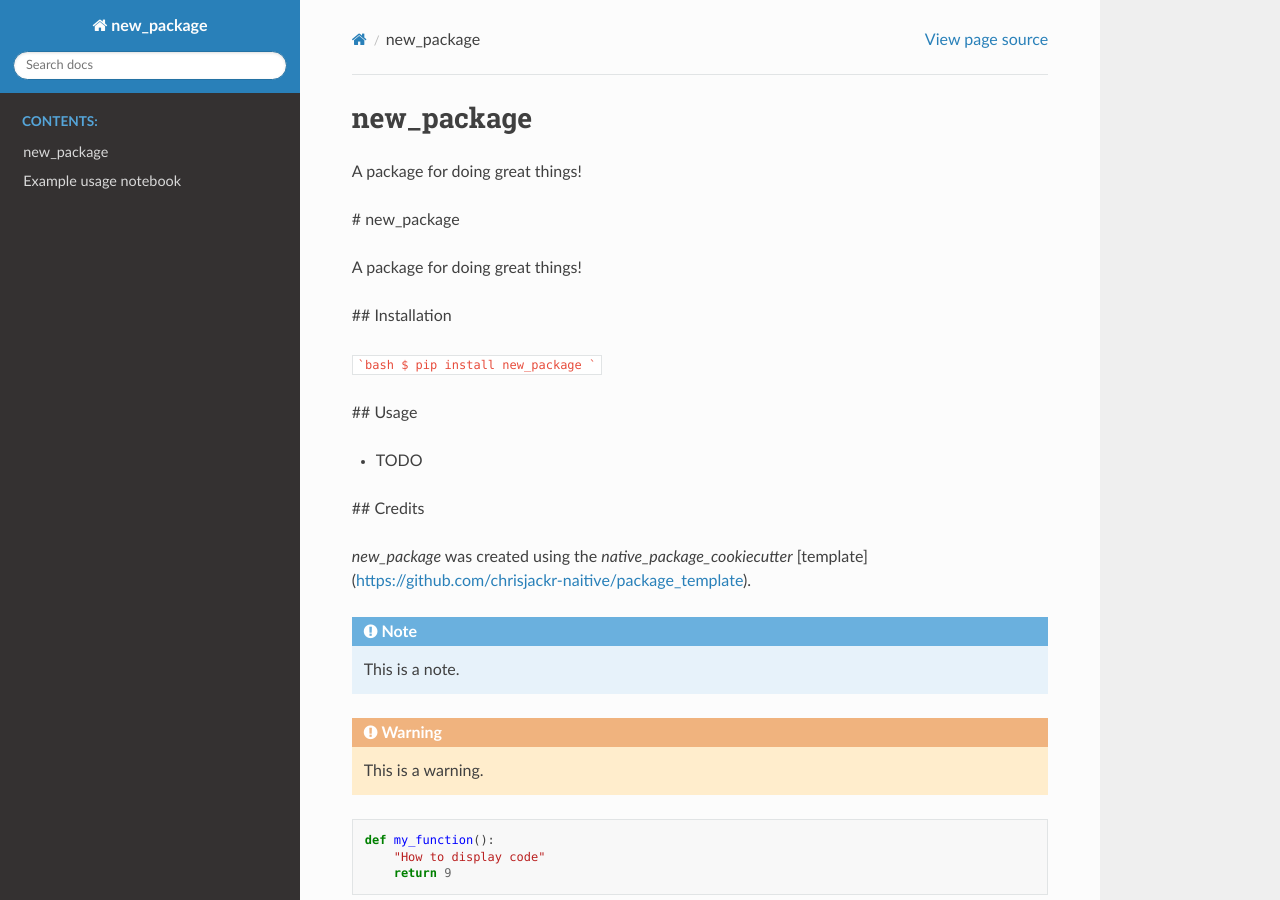
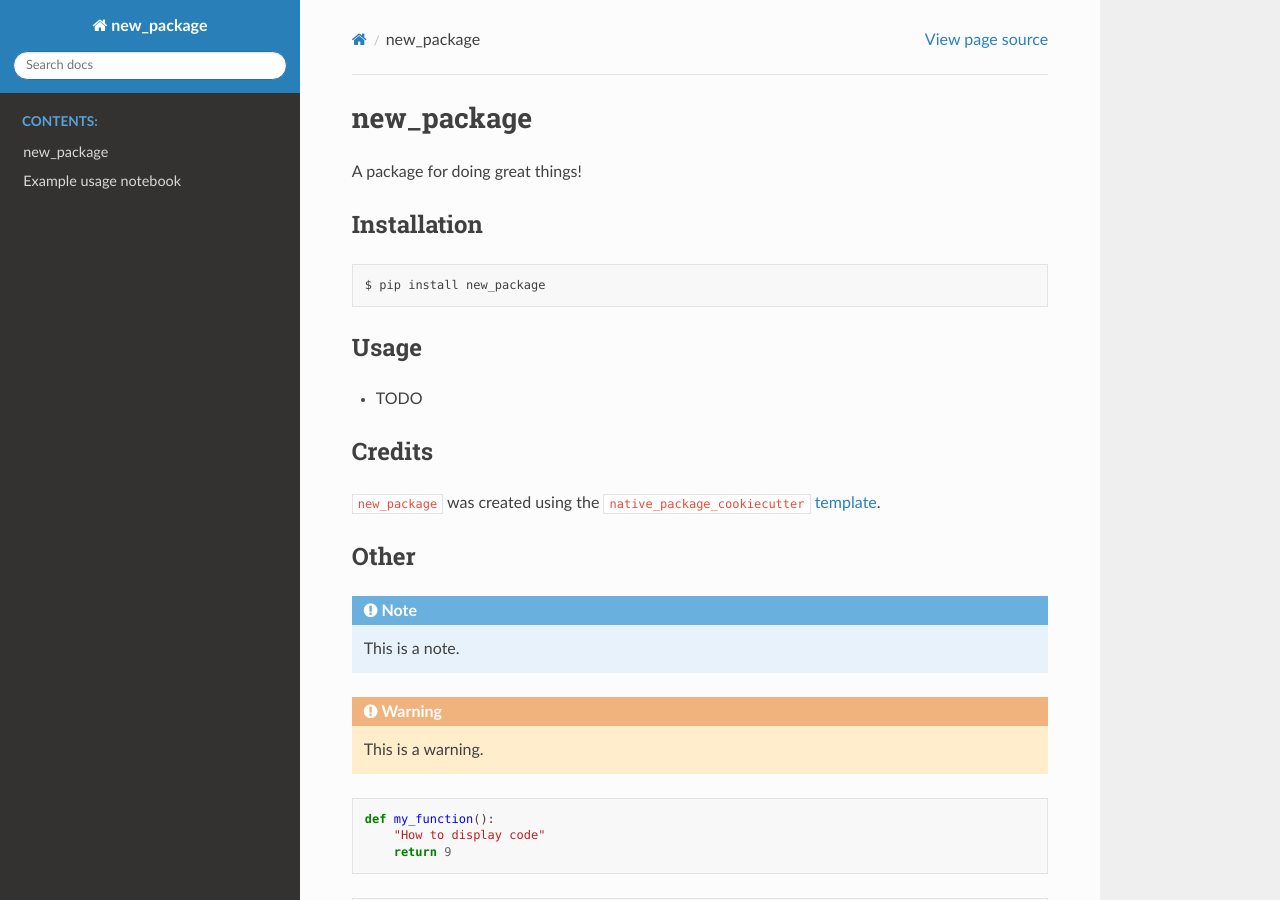
Before and after one commit to chrisjackr-naitive/new_package, a Sphinx documentation site: the page built from docs/index.rst, in a window 1280 px wide and 900 px high. Built offline with Sphinx 7.4.7 and the Read the Docs theme 2.0.0, drawn with Linux system fonts in a browser that asks for light colours; some of the changed lines change nothing that is shown.

Commit message:
Change index.rst

```diff
--- a/docs/index.rst
+++ b/docs/index.rst
@@ -12,7 +12,27 @@ A package for doing great things!
    modules
    example.ipynb
 
-.. include:: ../README.md
+
+Installation
+------------
+
+.. code-block:: bash
+
+   $ pip install new_package
+
+Usage
+-----
+
+
+* TODO
+
+Credits
+-------
+
+``new_package`` was created using the ``native_package_cookiecutter`` `template <https://github.com/chrisjackr-naitive/package_template>`_.
+
+Other
+-----
 
 .. note::
    This is a note.
```
